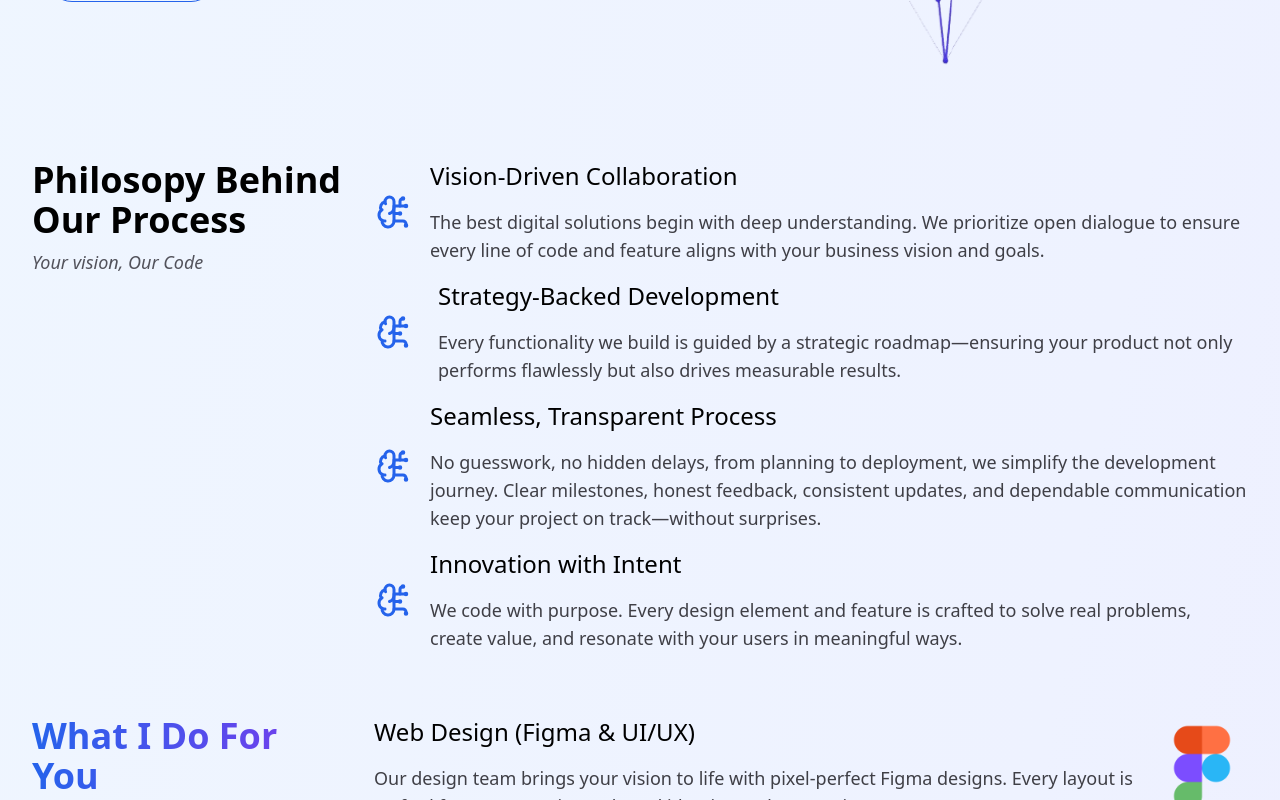
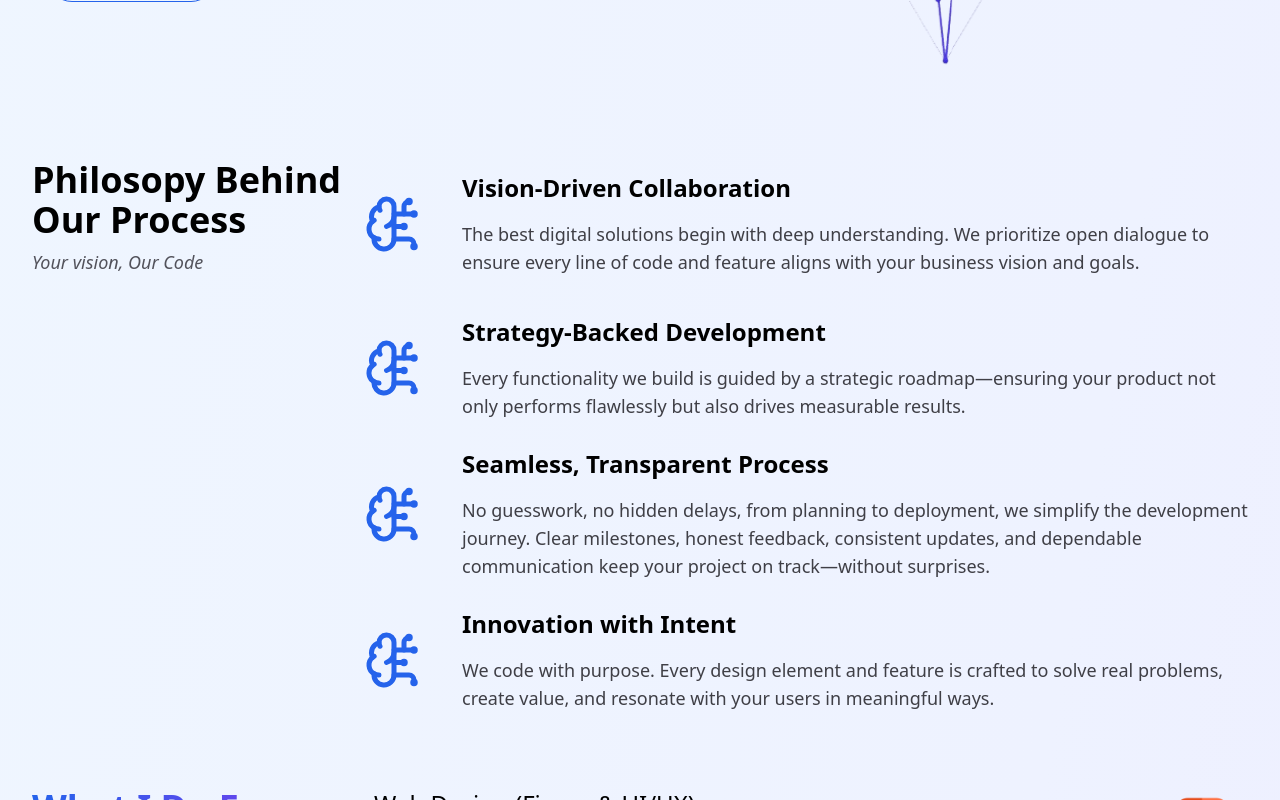
Before and after one commit to grimwebdeveloper/Qurasphere, a React (Vite) app: page / in a window 1280 px wide. Shown: the part 640-1440 px from the top of the page. Built offline with nearby package versions, Linux system fonts and the light colour scheme.

Commit message:
before merging

```diff
--- a/src/App.jsx
+++ b/src/App.jsx
@@ -7,6 +7,7 @@ import Hero from './components/home/Hero';
 import OurTeams from './components/home/OurTeams';
 import OurWork from './components/home/OurWork';
 import Services from './components/home/Services';
+import TechnologiesSlider from './components/home/TechnologiesSlider';
 import Testimonials from './components/home/Testimonials';
 import { BrowserRouter as Router,Routes,Route } from 'react-router-dom'
 
@@ -19,6 +20,7 @@ function App() {
       {/* <Heading title="Why Choose Us" tagline="Your vision, Our Code" /> */}
       <ChooseUs />
       <Services />
+      {/* <TechnologiesSlider /> */}
       <OurWork />
       <Testimonials />
       <Blog />
--- a/src/components/home/ChooseUs.jsx
+++ b/src/components/home/ChooseUs.jsx
@@ -12,11 +12,11 @@ function ChooseUs() {
       </div>
       <div className="flex flex-col gap-4">
         <div className="flex items-center gap-4">
-          <div className="hidden h-full lg:flex justify-end items-center">
-            <LuBrainCircuit className="w-10 text-4xl text-blue-600" />
+          <div className="hidden h-full lg:flex justify-end items-center lg:mr-8">
+            <LuBrainCircuit className="w-10 text-9xl scale-150 text-blue-600" />
           </div>
           <div>
-            <h3 className="text-2xl flex items-center justify-start gap-4">
+            <h3 className="text-2xl flex items-center justify-start gap-4 font-semibold">
               Vision-Driven Collaboration
             </h3>
             <p className="text-lg mt-4 text-zinc-700">
@@ -27,12 +27,12 @@ function ChooseUs() {
           </div>
         </div>
         <div className="flex flex-col gap-4">
-          <div className="flex items-center gap-6">
-            <div className="hidden h-full lg:flex justify-end items-center">
-              <LuBrainCircuit className="w-10 text-4xl text-blue-600" />
-            </div>
+          <div className="flex items-center gap-4">
+          <div className="hidden h-full lg:flex justify-end items-center lg:mr-8">
+            <LuBrainCircuit className="w-10 text-9xl scale-150 text-blue-600" />
+          </div>
             <div>
-              <h3 className="text-2xl flex items-center justify-start gap-4">
+              <h3 className="text-2xl flex items-center justify-start gap-4 font-semibold">
                 Strategy-Backed Development{' '}
               </h3>
               <p className="text-lg mt-4 text-zinc-700">
@@ -45,11 +45,11 @@ function ChooseUs() {
         </div>
         <div className="flex flex-col gap-4">
           <div className="flex items-center gap-4">
-            <div className="hidden h-full lg:flex justify-end items-center">
-              <LuBrainCircuit className="w-10 text-4xl text-blue-600" />
-            </div>
+          <div className="hidden h-full lg:flex justify-end items-center lg:mr-8">
+            <LuBrainCircuit className="w-10 text-9xl scale-150 text-blue-600" />
+          </div>
             <div>
-              <h3 className="text-2xl flex items-center justify-start gap-4">
+              <h3 className="text-2xl flex items-center justify-start gap-4 font-semibold">
                 Seamless, Transparent Process{' '}
               </h3>
               <p className="text-lg mt-4 text-zinc-700">
@@ -63,11 +63,11 @@ function ChooseUs() {
         </div>
         <div className="flex flex-col gap-4">
           <div className="flex items-center gap-4">
-            <div className="hidden h-full lg:flex justify-end items-center">
-              <LuBrainCircuit className="w-10 text-4xl text-blue-600" />
-            </div>
+          <div className="hidden h-full lg:flex justify-end items-center lg:mr-8">
+            <LuBrainCircuit className="w-10 text-9xl scale-150 text-blue-600" />
+          </div>
             <div>
-              <h3 className="text-2xl flex items-center justify-start gap-4">
+              <h3 className="text-2xl flex items-center justify-start gap-4 font-semibold">
                 Innovation with Intent
               </h3>
               <p className="text-lg mt-4 text-zinc-700">
--- /dev/null
+++ b/src/components/home/TechnologiesSlider.jsx
@@ -0,0 +1,35 @@
+function TechnologiesSlider() {
+  return (
+    <div className="outline max-w-screen-xl mx-auto">
+      <div className="text-center lg:text-left mb-6 lg:max-w-[310px]">
+        <h2 className="text-4xl font-bold bg-gradient-to-r from-blue-600 to-violet-600 text-transparent bg-clip-text">
+          Technologies We Worked With
+        </h2>
+        <p className="text-lg mt-2 italic text-zinc-600 shiny-text">
+          Your vision, Our Code
+        </p>
+      </div>
+      <marquee behavior="" direction="">
+        <div className="flex">
+          <img src="javascript.png" alt="" className="w-24 h-24" />
+          <img src="javascript.png" alt="" className="w-24 h-24" />
+          <img src="javascript.png" alt="" className="w-24 h-24" />
+          <img src="javascript.png" alt="" className="w-24 h-24" />
+          <img src="javascript.png" alt="" className="w-24 h-24" />
+          <img src="javascript.png" alt="" className="w-24 h-24" />
+          <img src="javascript.png" alt="" className="w-24 h-24" />
+          <img src="javascript.png" alt="" className="w-24 h-24" />
+          <img src="javascript.png" alt="" className="w-24 h-24" />
+          <img src="javascript.png" alt="" className="w-24 h-24" />
+          <img src="javascript.png" alt="" className="w-24 h-24" />
+          <img src="javascript.png" alt="" className="w-24 h-24" />
+          <img src="javascript.png" alt="" className="w-24 h-24" />
+          <img src="javascript.png" alt="" className="w-24 h-24" />
+          <img src="javascript.png" alt="" className="w-24 h-24" />
+        </div>
+        <div className="absolute top-0 left-0 w-full h-full bg-red-700"></div>
+      </marquee>
+    </div>
+  );
+}
+export default TechnologiesSlider;
```
